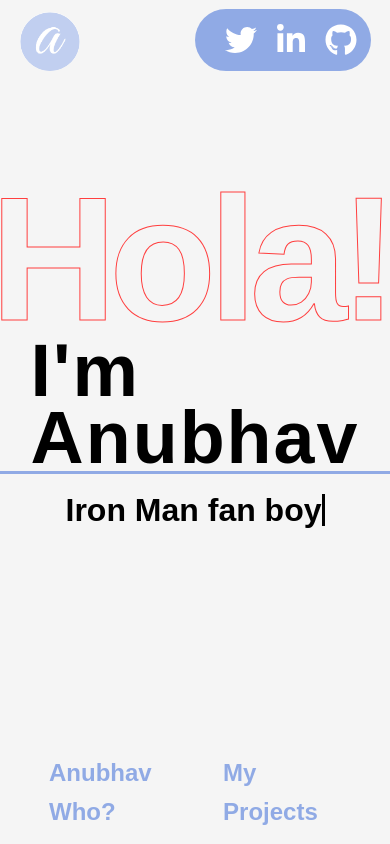
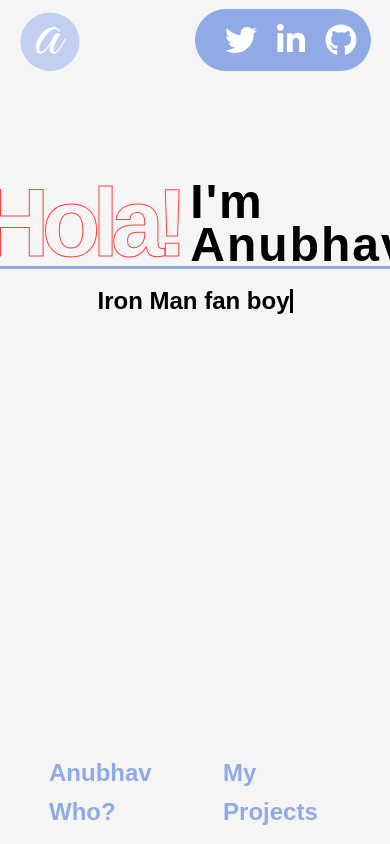
Before and after one commit to Anubhav311/mysite, a React (Create React App) app: page / in a window 390 px wide. Built offline with nearby package versions, Linux system fonts and the light colour scheme.

Commit message:
added responsiveness to main text on home page

```diff
--- a/src/components/home/home.css
+++ b/src/components/home/home.css
@@ -212,11 +212,11 @@
     align-items: center;
 }
 
-@media (max-width: 800px) {
+/* @media (max-width: 800px) {
   .root-main-text{
     flex-direction: column;
   }
-}
+} */
 
 .hola {
     -webkit-text-fill-color: whitesmoke;
@@ -230,6 +230,12 @@
     line-height: 0.9;
 }
 
+@media (max-width: 800px) {
+  .hola {
+    font-size: 6rem;
+  }
+}
+
 .anubhav {
     font-family: "nimbus-sans-extended",sans-serif;
     font-size: 4.6rem;
@@ -237,6 +243,12 @@
     line-height: 0.9;
     letter-spacing: 2px;
     font-weight: 900;
+}
+
+@media (max-width: 800px) {
+  .anubhav {
+    font-size: 3rem;
+  }
 }
 
 .heading-subheading-container {
@@ -254,3 +266,9 @@
     color: black;
     border-right: 0.2rem solid black;
 }
+
+@media (max-width: 800px) {
+  .subheading {
+    font-size: 1.5rem;
+  }
+}
```
